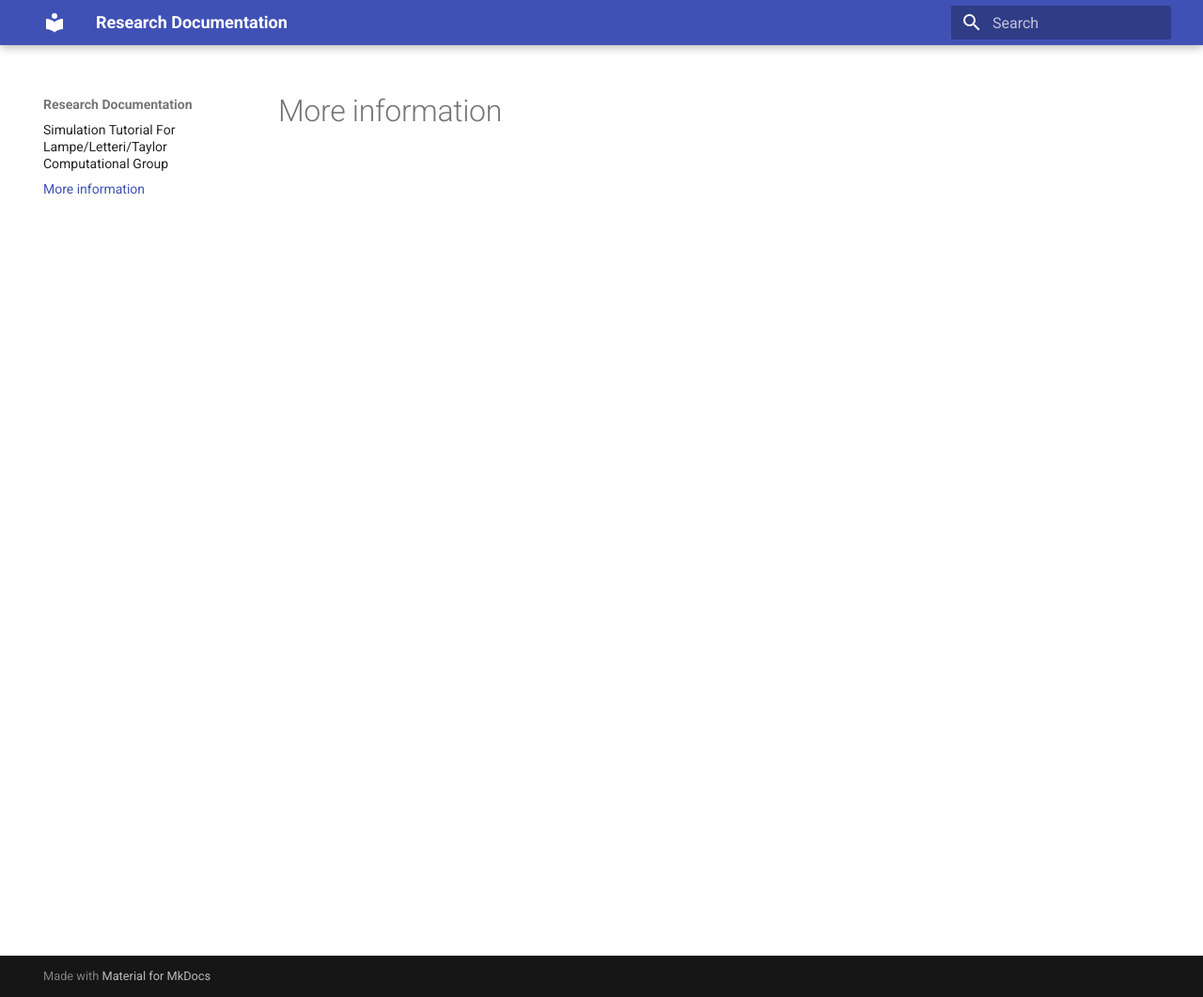
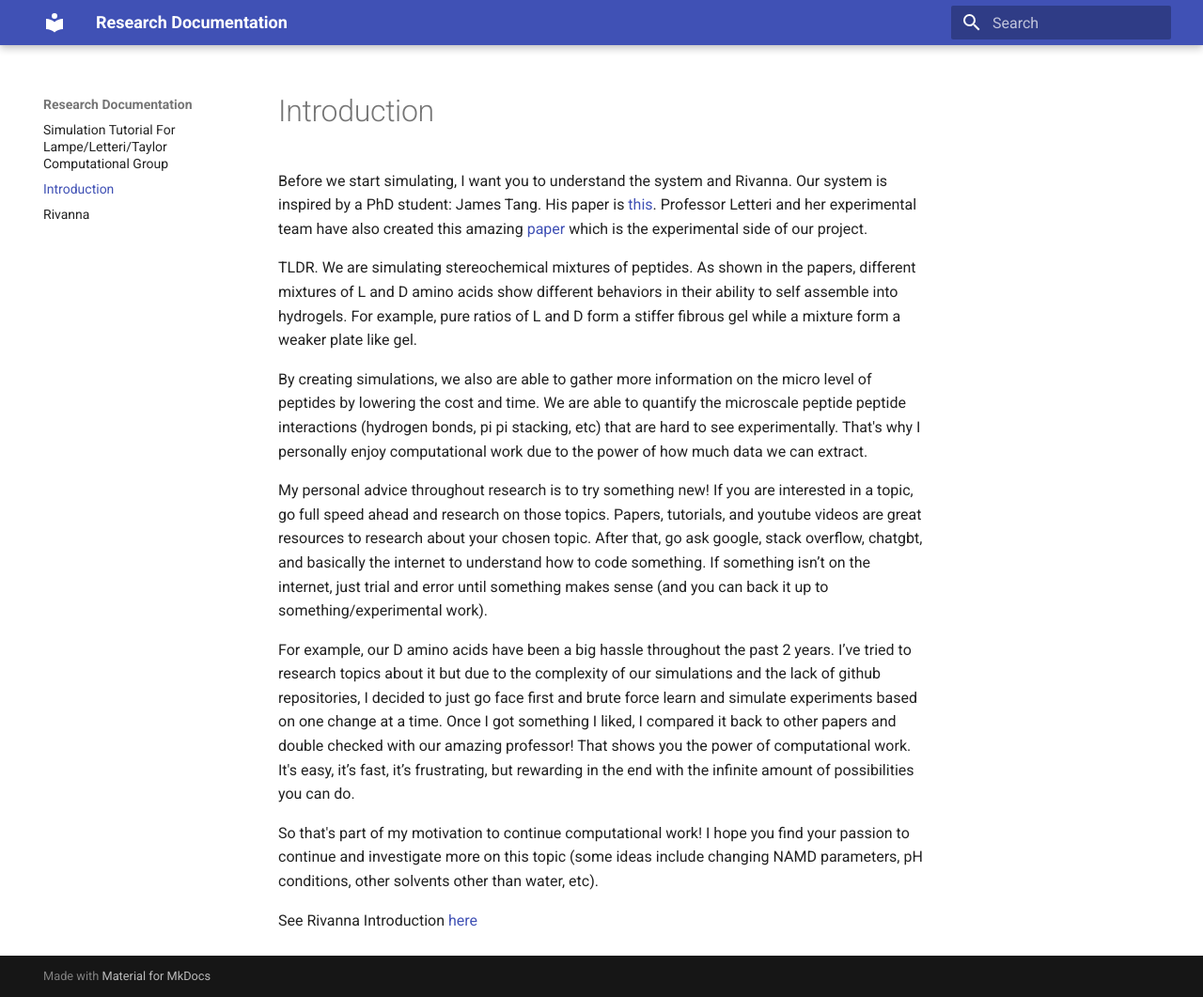
Before and after one commit to justinComp/doc_website, an MkDocs documentation site: the page built from docs/more_information.md, in a window 1280 px wide and 1061 px high. Shown: the whole window at 94% size. Built offline with MkDocs 1.6.1 and Material for MkDocs 9.7.7, drawn with Linux system fonts in a browser that asks for light colours.

Commit message:
Introduction

```diff
--- a/docs/more_information.md
+++ b/docs/more_information.md
@@ -1 +1,15 @@
-# More information
+# Introduction
+
+Before we start simulating, I want you to understand the system and Rivanna. Our system is inspired by a PhD student: James Tang. His paper is [this](https://pubs.acs.org/doi/10.1021/jacs.8b13363). Professor Letteri and her experimental team have also created this amazing [paper](https://pubs.acs.org/doi/abs/10.1021/jacs.3c04872) which is the experimental side of our project.
+
+TLDR. We are simulating stereochemical mixtures of peptides. As shown in the papers, different mixtures of L and D amino acids show different behaviors in their ability to self assemble into hydrogels. For example, pure ratios of L and D form a stiffer fibrous gel while a mixture form a weaker plate like gel.
+
+By creating simulations, we also are able to gather more information on the micro level of peptides by lowering the cost and time. We are able to quantify the microscale peptide peptide interactions (hydrogen bonds, pi pi stacking, etc) that are hard to see experimentally. That's why I personally enjoy computational work due to the power of how much data we can extract.
+
+My personal advice throughout research is to try something new! If you are interested in a topic, go full speed ahead and research on those topics. Papers, tutorials, and youtube videos are great resources to research about your chosen topic. After that, go ask google, stack overflow, chatgbt, and basically the internet to understand how to code something. If something isn’t on the internet, just trial and error until something makes sense (and you can back it up to something/experimental work).
+
+For example, our D amino acids have been a big hassle throughout the past 2 years. I’ve tried to research topics about it but due to the complexity of our simulations and the lack of github repositories, I decided to just go face first and brute force learn and simulate experiments based on one change at a time. Once I got something I liked, I compared it back to other papers and double checked with our amazing professor! That shows you the power of computational work. It's easy, it’s fast, it’s frustrating, but rewarding in the end with the infinite amount of possibilities you can do.
+
+So that's part of my motivation to continue computational work! I hope you find your passion to continue and investigate more on this topic (some ideas include changing NAMD parameters, pH conditions, other solvents other than water, etc).
+
+See Rivanna Introduction [here](rivanna.md)
```
Also changed, not shown: docs/rivanna.md (added, +1 -0 lines).
